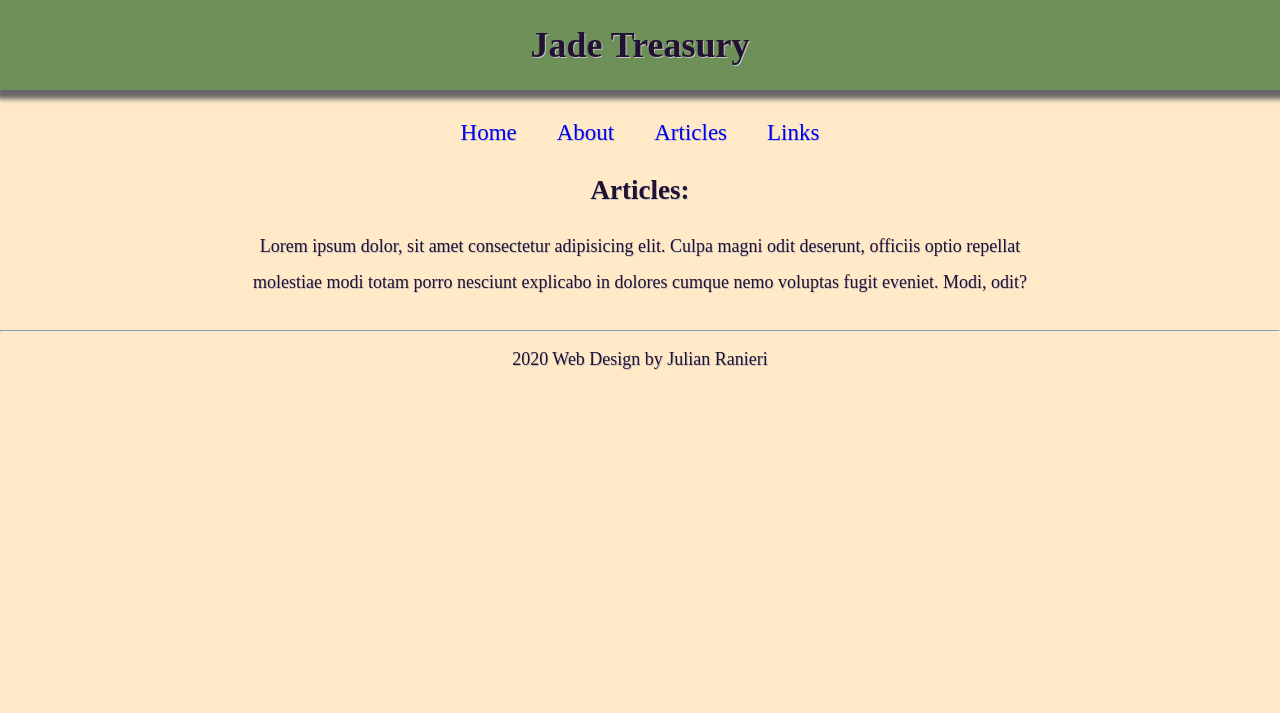
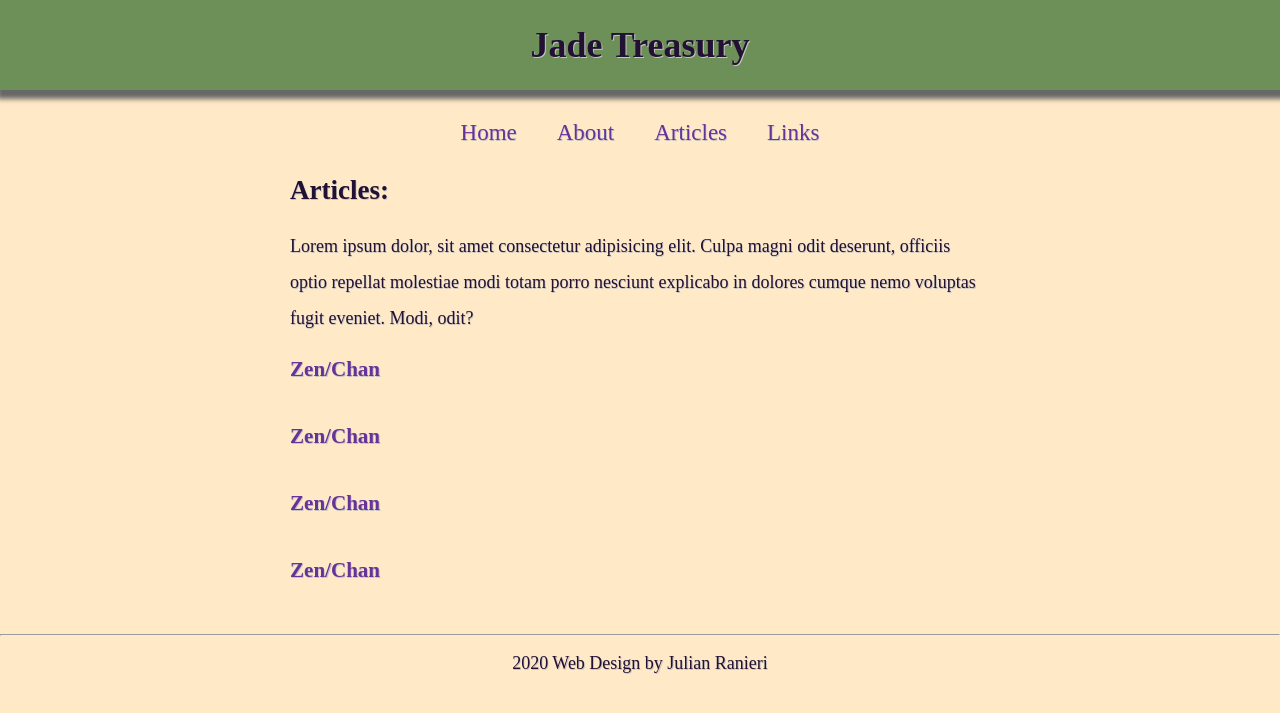
Before and after one commit to royalsaltmerchant/jadetreasury, a Jekyll site: the page built from articles.html, in a window 1280 px wide. Shown: the top 713 px of the page. Built offline with Jekyll 4.4.1, drawn with Linux system fonts in a browser that asks for light colours; some web fonts are replaced.

Commit message:
align left

```diff
--- a/articles.html
+++ b/articles.html
@@ -5,4 +5,8 @@ layout: default
 <div class="section-one">
     <h2>Articles:</h2>
     <p>Lorem ipsum dolor, sit amet consectetur adipisicing elit. Culpa magni odit deserunt, officiis optio repellat molestiae modi totam porro nesciunt explicabo in dolores cumque nemo voluptas fugit eveniet. Modi, odit?</p>
+    <a href="{{ site.baseurl }}/articles/zen_articles.html"><h3>Zen/Chan</h3></a>
+    <a href="{{ site.baseurl }}/articles/zen_articles.html"><h3>Zen/Chan</h3></a>
+    <a href="{{ site.baseurl }}/articles/zen_articles.html"><h3>Zen/Chan</h3></a>
+    <a href="{{ site.baseurl }}/articles/zen_articles.html"><h3>Zen/Chan</h3></a>
     </div>
--- a/assets/mainstyle.css
+++ b/assets/mainstyle.css
@@ -4,12 +4,13 @@ body {
     color: rgb(34, 17, 50);
     margin: 0;
     padding: 0;
-    text-align: center;
+    /* text-align: center; */
     font-size: 18px;
     text-shadow: 0.8px 0.8px rgb(196, 196, 196);
 }
 
 a {
+    color: rebeccapurple;
     text-decoration: none;
 }
 
@@ -37,6 +38,7 @@ p {
 .header {
     font-family: 'Yatra One';
     text-shadow: 1px 1px rgb(196, 196, 196);
+    text-align: center;
     display: flex;
     flex-direction: column;
     background-color: rgba(28, 94, 28, 0.639);
@@ -79,21 +81,25 @@ p {
 /* end navigation */
 
 .section-one {
+    display: flex;
+    flex-direction: column;
+    align-items: left;
+    justify-content: center;
     margin: auto;
+    flex-wrap: wrap;
+    padding-left: 30px;
+    padding-right: 30px;
+    max-width: 700px;
+
+}
+
+.footer {
+    text-align: center;
 }
 
 /* media query */
 
  @media screen and (min-width: 500px) {
-     .section-one {
-         display: flex;
-         flex-direction: column;
-         flex-wrap: wrap;
-         padding-left: 50px;
-         padding-right: 50px;
-         width: auto;
-         max-width: 800px;
-     }
      .nav {
          justify-content: center;
      }
```
